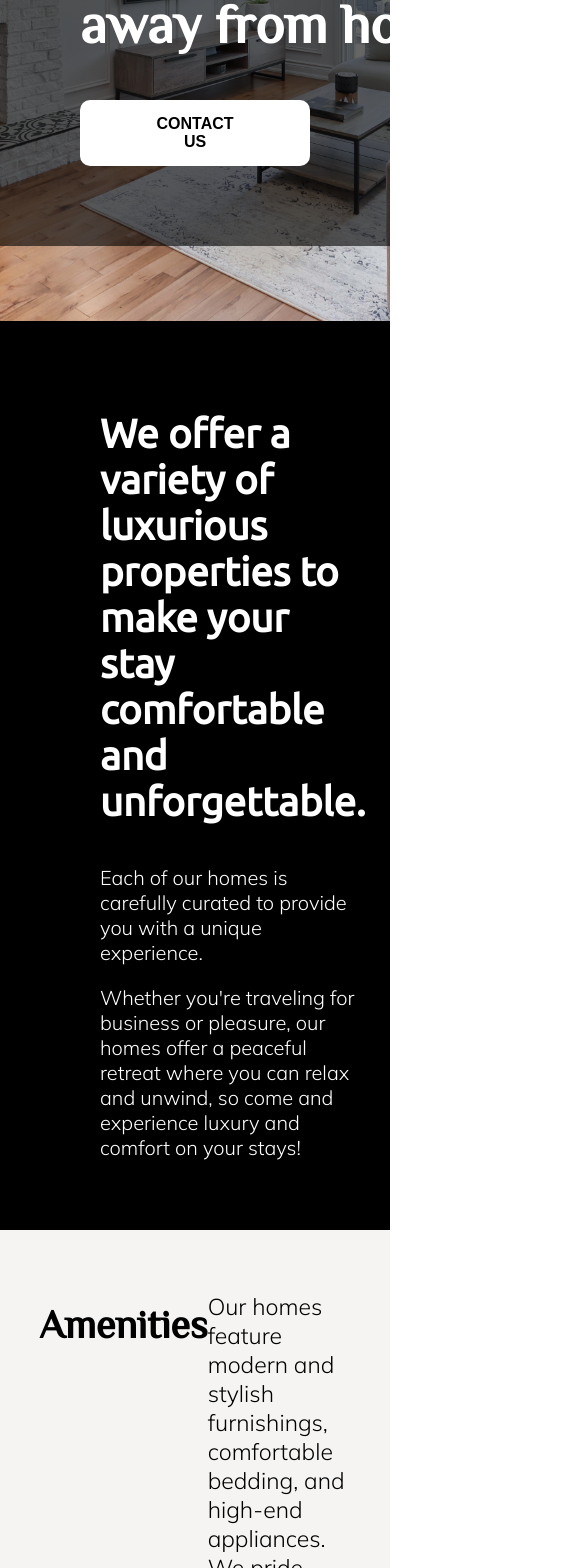
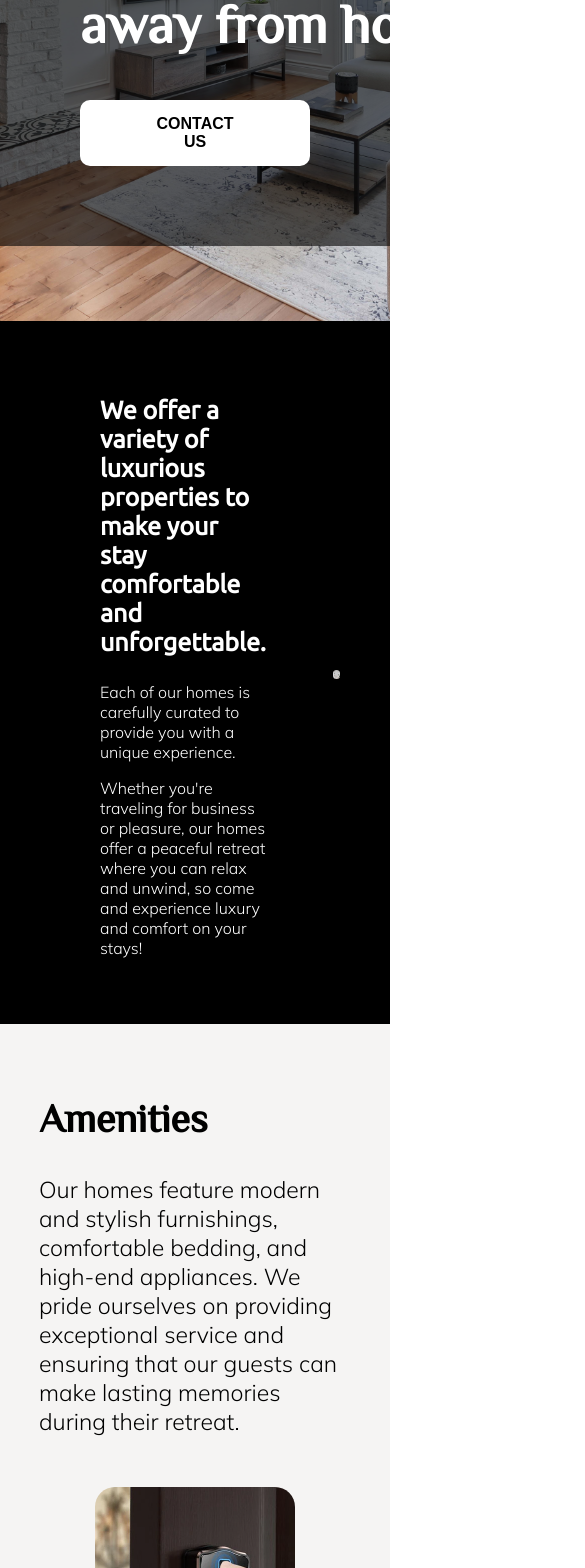
Before and after one commit to alvillaraza/rental, a React (Create React App) app: page / in a window 390 px wide. Shown: the part 432-2000 px from the top of the page, 585 px wide, since content can reach past the window. Built offline with nearby package versions, Linux system fonts and the light colour scheme.

Commit message:
820 viewport

```diff
--- a/src/App.css
+++ b/src/App.css
@@ -92,6 +92,14 @@ button {
   flex-grow: 1;
   flex-basis: 40%;
 }
+@media screen and (max-width: 820px) {
+  .about-us .desc .intro {
+    font-size: 25px;
+  }
+  .about-us .desc p {
+    font-size: 16px;
+  }
+}
 .amenities {
   background-color: #f5f4f3;
 }
@@ -131,6 +139,14 @@ button {
 .amenities .amenities-wrapper p {
   font-size: 20px;
   margin: 5px;
+}
+@media screen and (max-width: 820px) {
+  .amenities .amenities-desc {
+    display: block;
+  }
+  .amenities .amenities-desc p {
+    width: unset;
+  }
 }
 .tours {
   text-align: center;
@@ -196,6 +212,21 @@ button {
 .partner .faq-photo-section .faq-wrapper .faqs p {
   font-size: 20px;
 }
+@media screen and (max-width: 820px) {
+  .partner .faq-photo-section {
+    display: block;
+  }
+  .partner .faq-photo-section img {
+    width: 100%;
+  }
+  .partner .faq-photo-section .faq-wrapper {
+    margin-top: 105px;
+    width: unset;
+  }
+  .partner .faq-photo-section .faq-wrapper .faqs {
+    display: block;
+  }
+}
 .contact-us {
   background: url('assets/kitchen.jpeg') no-repeat center center fixed;
   max-width: 100%;
@@ -223,3 +254,15 @@ button {
 .contact-us .contact-info .svg {
   fill: white;
 }
+@media screen and (max-width: 820px) {
+  .contact-us {
+    text-align: center;
+  }
+  .contact-us .logo {
+    display: block;
+    padding-bottom: unset;
+  }
+  .contact-us .contact-info {
+    display: block;
+  }
+}
--- a/src/App.less
+++ b/src/App.less
@@ -114,6 +114,18 @@ button {
     flex-grow: 1;
     flex-basis: 40%;
   }
+
+  @media screen and (max-width: 820px) {
+    .desc {
+      .intro {
+        font-size: 25px;
+      }
+
+      p {
+        font-size: 16px;
+      }
+    }
+  }
 }
 
 // ****** Amenities ******
@@ -168,6 +180,16 @@ button {
       margin: 5px;
     }
   }
+
+  @media screen and (max-width: 820px) {
+    .amenities-desc {
+      display: block;
+
+      p {
+        width: unset;
+      }
+    }
+  }
 }
 
 // ****** Tours ******
@@ -195,15 +217,19 @@ button {
   h1 {
     margin-block-start: unset;
   }
+
   .partner-content {
     margin-bottom: 105px;
+
     p,
     h4 {
       font-size: 23px;
     }
+
     .partner-blurb {
       margin-block: 45px;
     }
+
     .partner-button {
       text-align: right;
     }
@@ -249,6 +275,23 @@ button {
         }
       }
     }
+
+    @media screen and (max-width: 820px) {
+      display: block;
+
+      img {
+        width: 100%;
+      }
+
+      .faq-wrapper {
+        margin-top: 105px;
+        width: unset;
+
+        .faqs {
+          display: block;
+        }
+      }
+    }
   }
 }
 
@@ -288,4 +331,17 @@ button {
       fill: white;
     }
   }
+
+  @media screen and (max-width: 820px) {
+    .logo {
+      display: block;
+      padding-bottom: unset;
+    }
+
+    text-align: center;
+
+    .contact-info {
+      display: block;
+    }
+  }
 }
```
